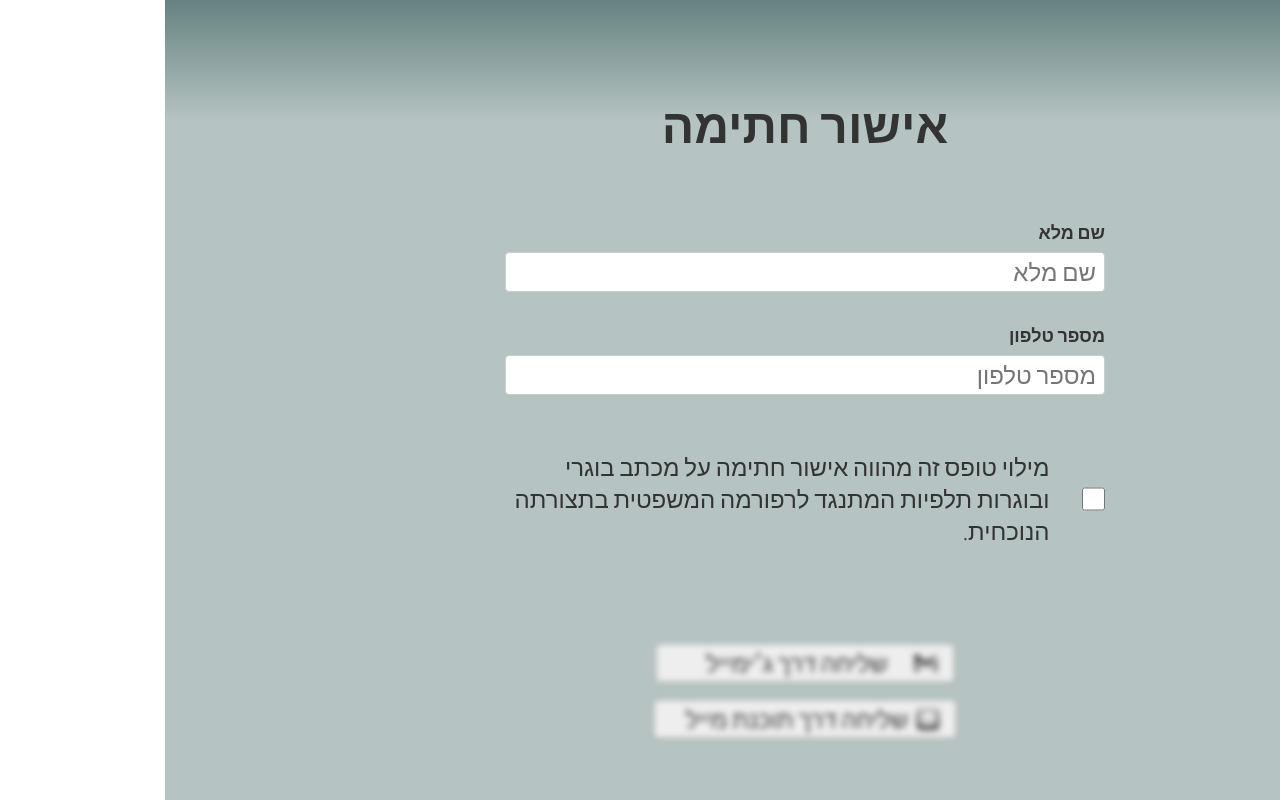
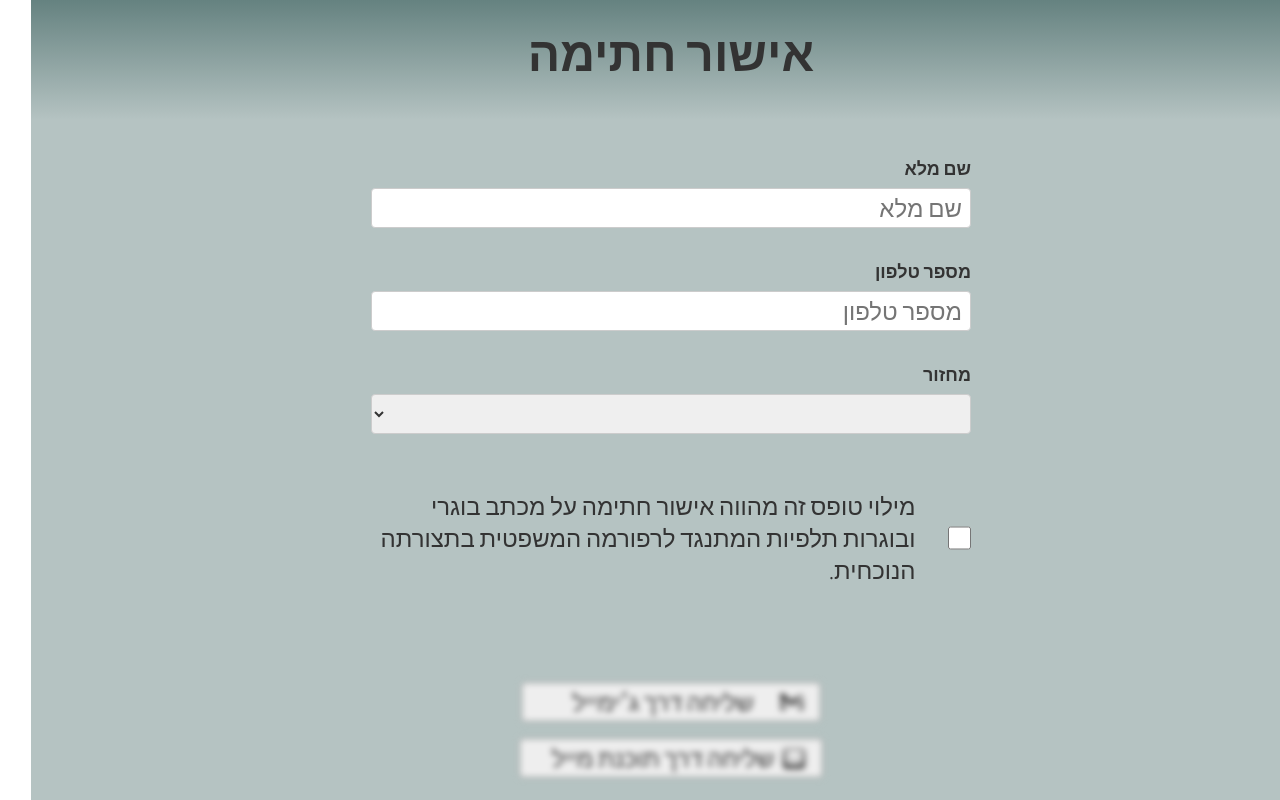
Before and after one commit to akariv/talpisign, an Angular app: page / in a window 1280 px wide. Built offline with nearby package versions, Linux system fonts and the light colour scheme.

Commit message:
add year to form and body

```diff
--- a/src/app/app.component.html
+++ b/src/app/app.component.html
@@ -6,6 +6,46 @@
 <div class='section'>
   <label for="phone">מספר טלפון</label>
   <input type="text" [(ngModel)]="phone" name="phone" placeholder="מספר טלפון" required>
+</div>
+<div class='section'>
+  <label for="year">מחזור</label>
+  <select [(ngModel)]="year" name="year" required>
+    <option>א</option>
+    <option>ב</option>
+    <option>ג</option>
+    <option>ד</option>
+    <option>ה</option>
+    <option>ו</option>
+    <option>ז</option>
+    <option>ח</option>
+    <option>ט</option>
+    <option>י</option>
+    <option>יא</option>
+    <option>יב</option>
+    <option>יג</option>
+    <option>יד</option>
+    <option>טו</option>
+    <option>טז</option>
+    <option>יח</option>
+    <option>יט</option>
+    <option>כ</option>
+    <option>כא</option>
+    <option>כב</option>
+    <option>כג</option>
+    <option>כד</option>
+    <option>כה</option>
+    <option>כו</option>
+    <option>כז</option>
+    <option>כח</option>
+    <option>כט</option>
+    <option>ל</option>
+    <option>לא</option>
+    <option>לב</option>
+    <option>לג</option>
+    <option>לד</option>
+    <option>לה</option>
+    <option>לו</option>
+  </select>
 </div>
 <div class='section h'>
   <input type="checkbox" [(ngModel)]="approved" required>
--- a/src/app/app.component.less
+++ b/src/app/app.component.less
@@ -45,8 +45,11 @@
         text-align: center;
         width: 100%;
         max-width: 600px;
+        margin: 0;
 
+        margin-bottom: 40px;
         .mobile({
+            margin-bottom: 24px;
             font-size: 32px;
         });
     }
@@ -57,6 +60,9 @@
 
     .mobile({
         padding: 16px;
+        justify-content: flex-start;
+        padding-top: 40px;
+        overflow-y: scroll;
     });
 
     div.section {
@@ -70,7 +76,7 @@
             font-size: 18px;
             font-weight: 600;
         }
-        input[type=text] {
+        input[type=text], select {
             width: 100%;
             height: 40px;
             padding: 0 8px;
--- a/src/app/app.component.ts
+++ b/src/app/app.component.ts
@@ -8,6 +8,7 @@ import { Component } from '@angular/core';
 export class AppComponent {
   name: string = '';
   phone: string = '';
+  year: string = '';
   approved = false;
 
   get legalese(): string {
@@ -23,7 +24,7 @@ export class AppComponent {
   }
 
   get body(): string {
-    return encodeURIComponent(`${this.legalese} הנני מאשר את חתימתי.\n\n${this.name}\n${this.phone}\n\nאפשר להוסיף למייל מידע נוסף שתרצו לספר לנו.`);
+    return encodeURIComponent(`${this.legalese} הנני מאשר את חתימתי.\n\n${this.name} (${this.year})\n${this.phone}\n\nאפשר להוסיף למייל מידע נוסף שתרצו לספר לנו.`);
   }
 
   get gmailurl(): string {
```
